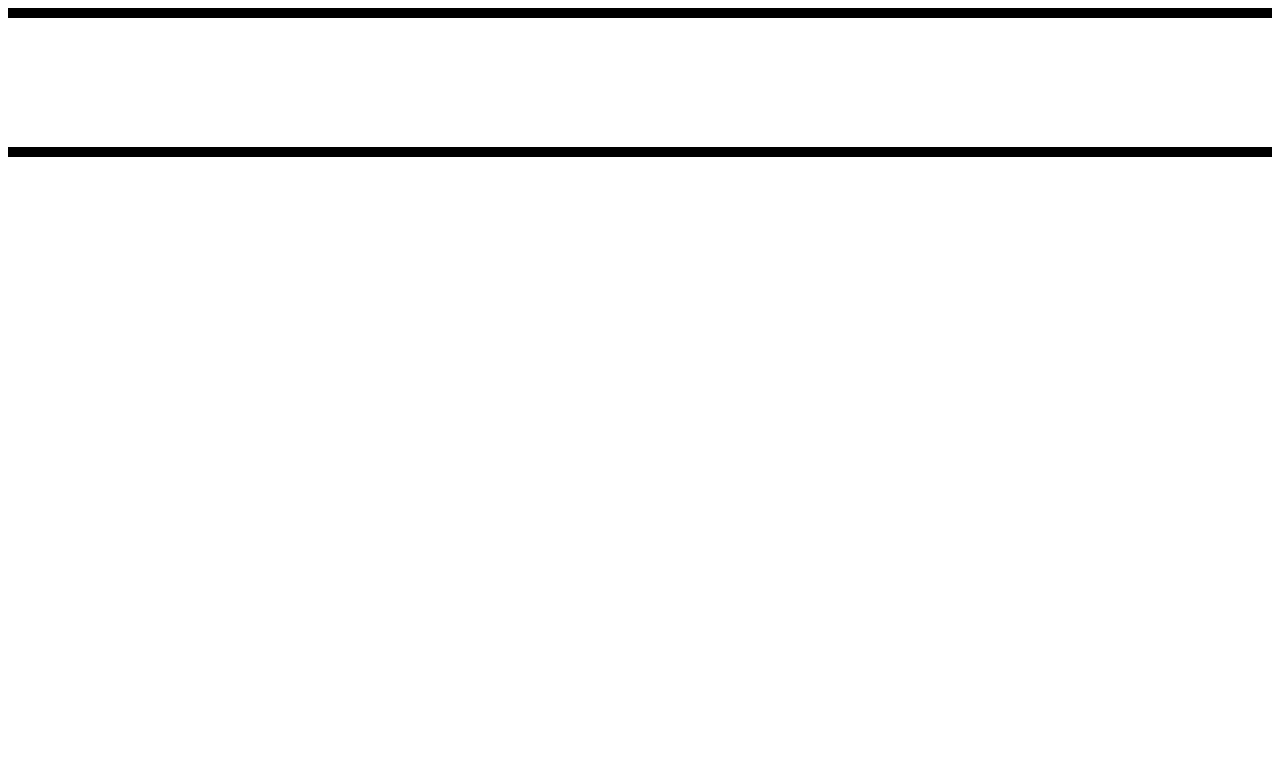
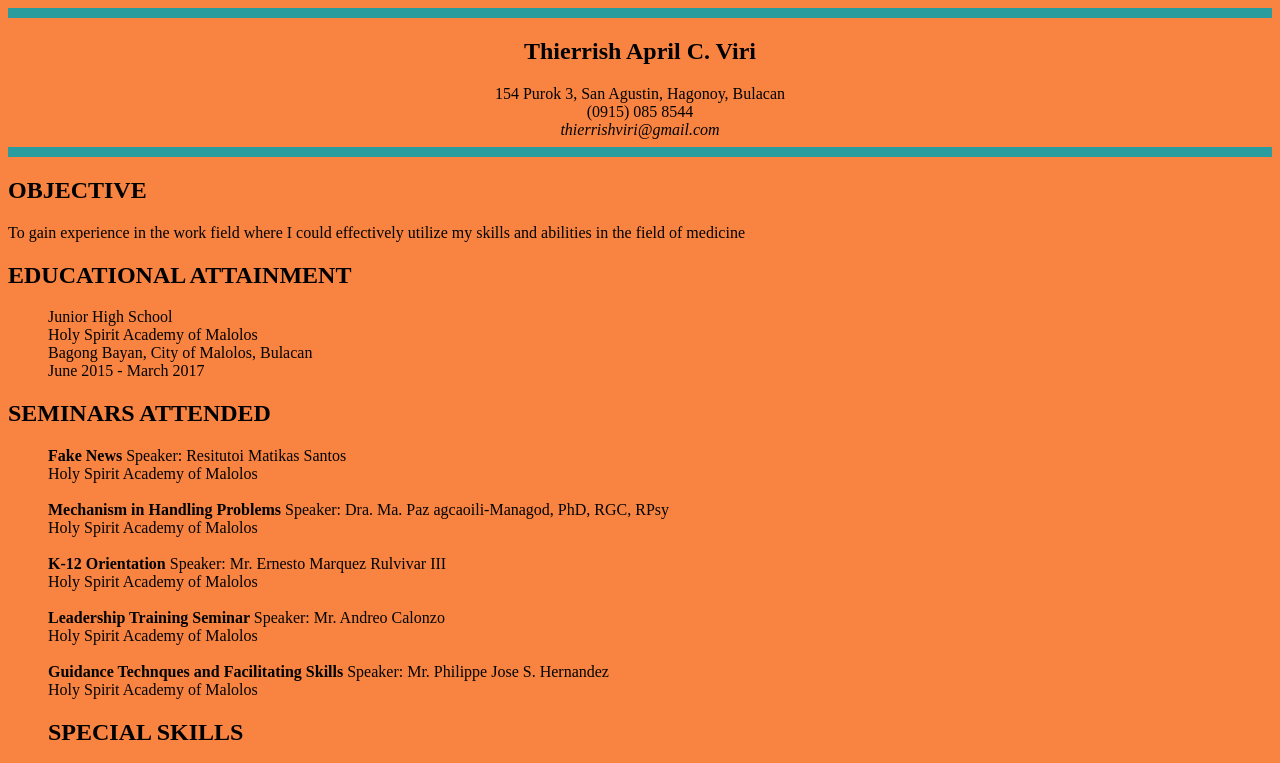
Before and after one commit to thierrishviri/thierrishviri.github.io, a plain HTML site: page index.html in a window 1280 px wide. Shown: the top 763 px of the page. Drawn offline with Linux system fonts and the light colour scheme.

Commit message:
Update index.html

```diff
--- a/index.html
+++ b/index.html
@@ -1,16 +1,16 @@
 <html>
 <head><title> Resume </title></head>
 
-<body background img="" text="white">
+<body bgcolor ="#F98441" text="black">
 <center>
-<hr size="10" color="black">
+<hr size="10" color="#2A9C9D">
 <body>
   <section class=”about-me”>
        <h1> Thierrish April C. Viri </h1>
     154 Purok 3, San Agustin, Hagonoy, Bulacan <br>
     (0915) 085 8544 <br>
     <i>thierrishviri@gmail.com</i>
-    <hr size="10" color="black">
+    <hr size="10" color="#2A9C9D">
     </center>
 
   <h2>OBJECTIVE</h2>
```
